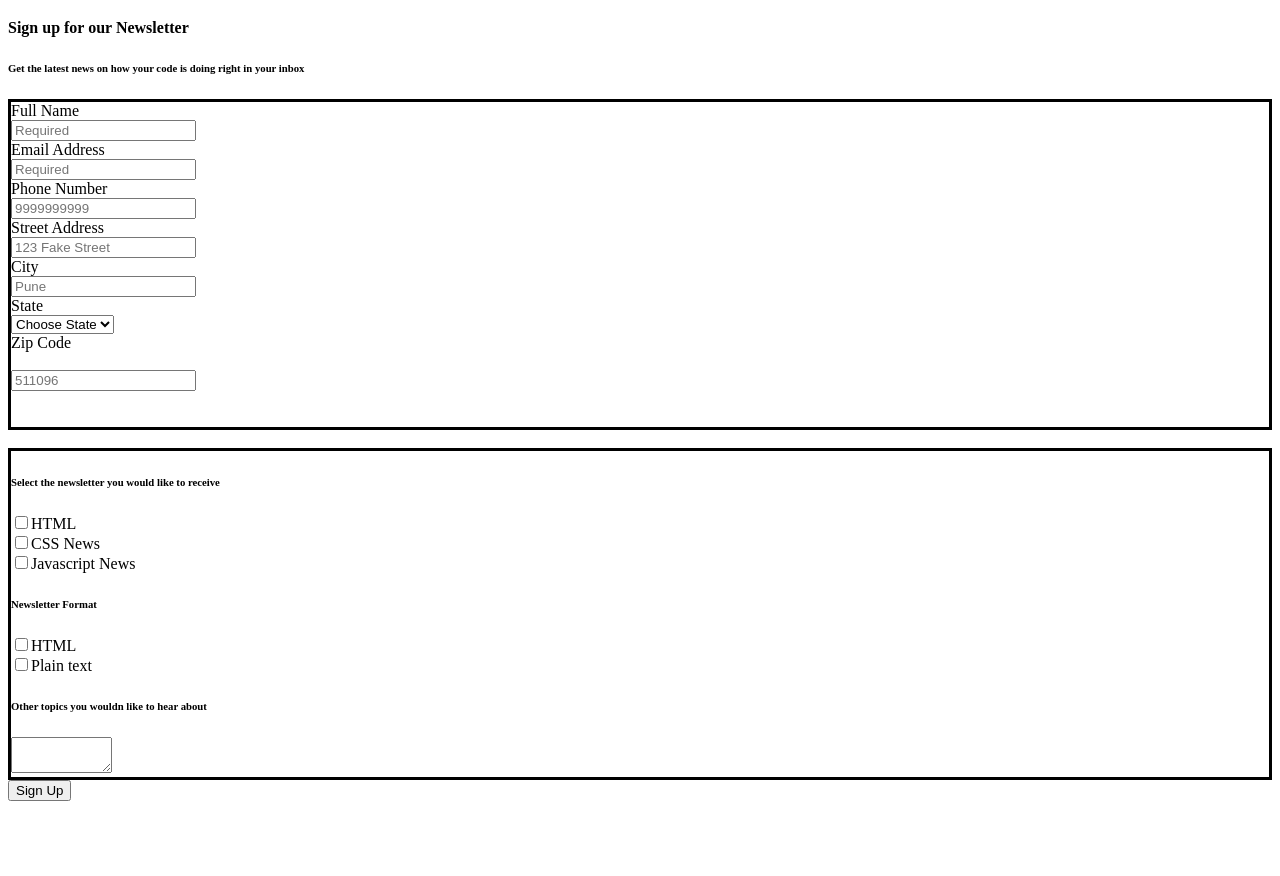
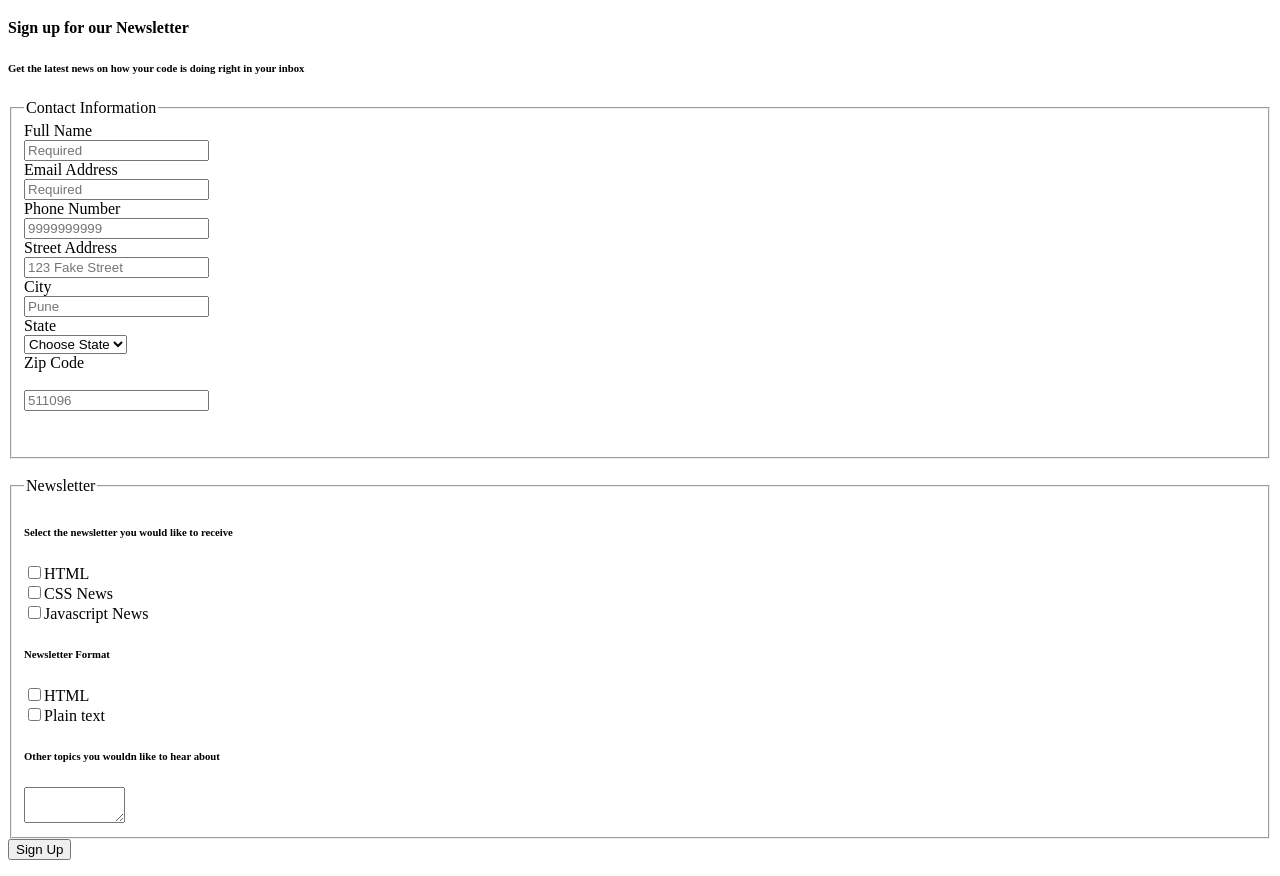
Before and after one commit to iamneo-production/edadaafdcb305542554bbaaaabbcbbfefone, a plain HTML site: page public/index.html in a window 1280 px wide. Shown: the part 61-937 px from the top of the page. Before the commit the page ends 878 px from the top, so only its background shows below. Drawn offline with Linux system fonts and the light colour scheme.

Commit message:
Backup Commit

```diff
--- a/public/index.html
+++ b/public/index.html
@@ -11,7 +11,9 @@
 <h4>Sign up for our Newsletter</h4>
 
 <h6>Get the latest news on how your code is doing right in your inbox</h6>
-<form style="border: solid black; ">
+
+    <fieldset>
+     <legend>Contact Information</legend>
      <div>
         <label>Full Name</label><br>
         <input type="text" id="name" name="user_name" placeholder="Required" required>
@@ -44,9 +46,12 @@
         </div>
         <br>
         <br>
+    </fieldset>
 
-</form><br>
-<form style="border: solid black;">
+
+<br>
+<fieldset>
+    <legend>Newsletter</legend>
     <div>
         <h6>Select the newsletter you would like to receive</h6>
         <input type="checkbox"><label class="checkbox-label">HTML</label><br>
@@ -60,6 +65,8 @@
         </div>
         <h6>Other topics you wouldn like to hear about</h6>
     <textarea name="" id="" cols="10" rows="2"></textarea>
+</fieldset>
+
     </form>
 <button type="submit">Sign Up</button>
 <p class "footer"></p>
```
Lines whose indentation alone changed are shown as unchanged.
